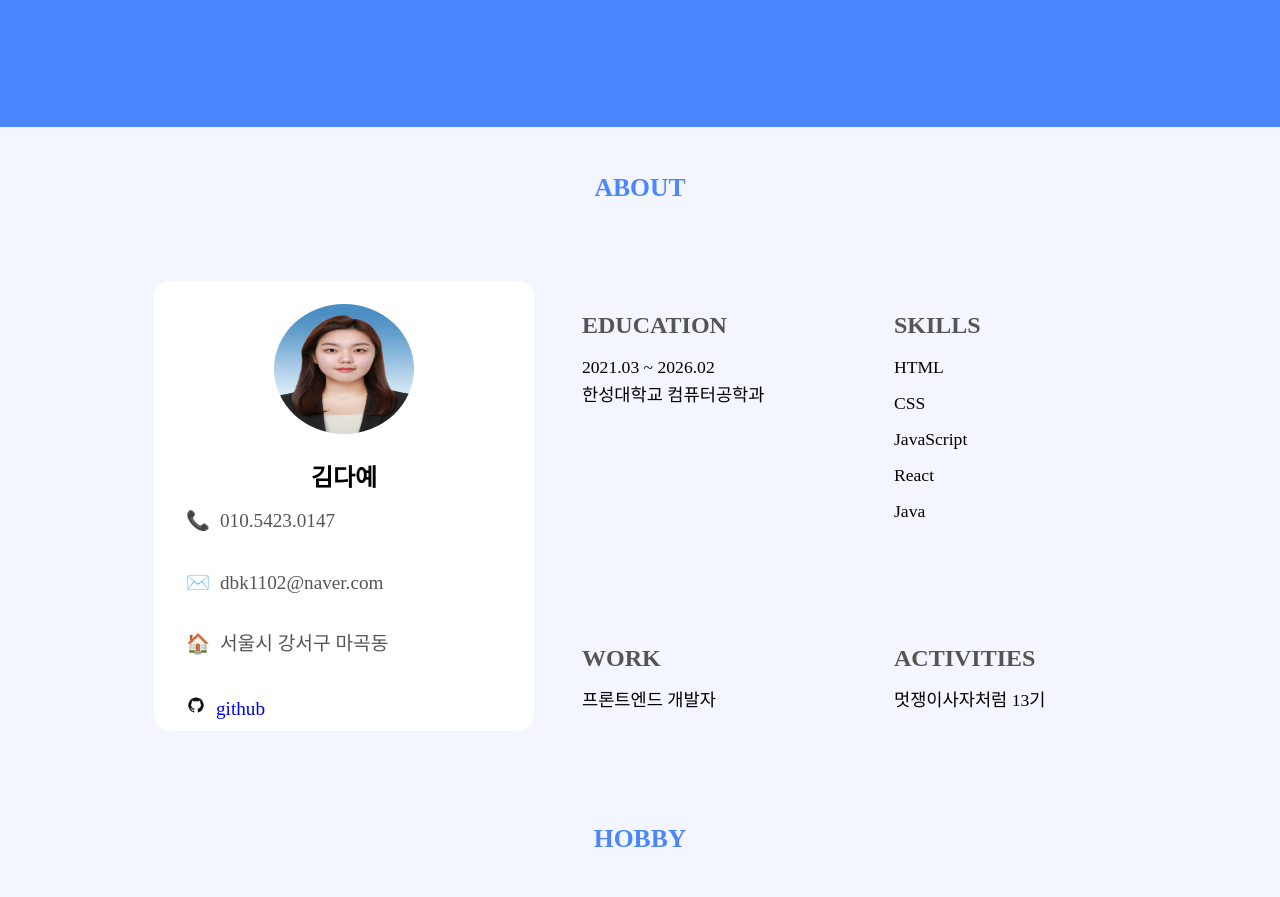
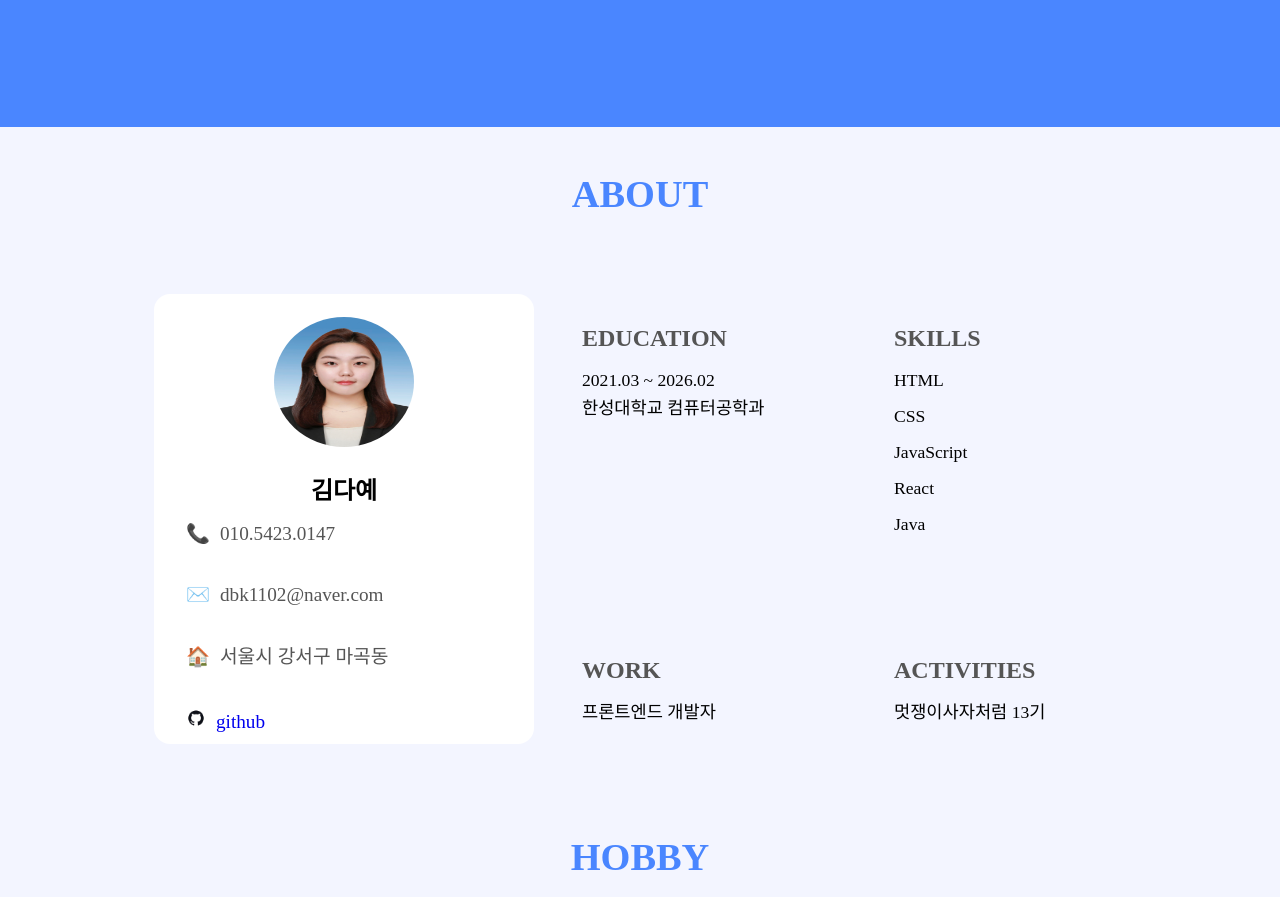
Before and after one commit to HSU-Likelion-Frontend-13th/Team-3, a React (Create React App) app in the folder Week4/daye/: page / in a window 1280 px wide. Shown: the part 420-1317 px from the top of the page. Built offline with nearby package versions, Linux system fonts and the light colour scheme.

Commit message:
fix: About, Hobby title 크기 수정

```diff
--- a/Week4/daye/src/components/About.jsx
+++ b/Week4/daye/src/components/About.jsx
@@ -19,7 +19,7 @@ const Title = styled.p`
  font-weight: bold;
  text-align: center;
  padding: 3rem;
- font-size: 2vw;
+ font-size: 3vw;
 `;
 const Profile = styled.div`
   display : flex;
--- a/Week4/daye/src/components/Hobby.jsx
+++ b/Week4/daye/src/components/Hobby.jsx
@@ -17,7 +17,7 @@ const Title = styled.p`
  font-weight: bold;
  text-align: center;
  padding: 3rem;
- font-size: 2vw;
+ font-size: 3vw;
 `;
 const HobbyBox = styled.div`
     display: flex;
```
